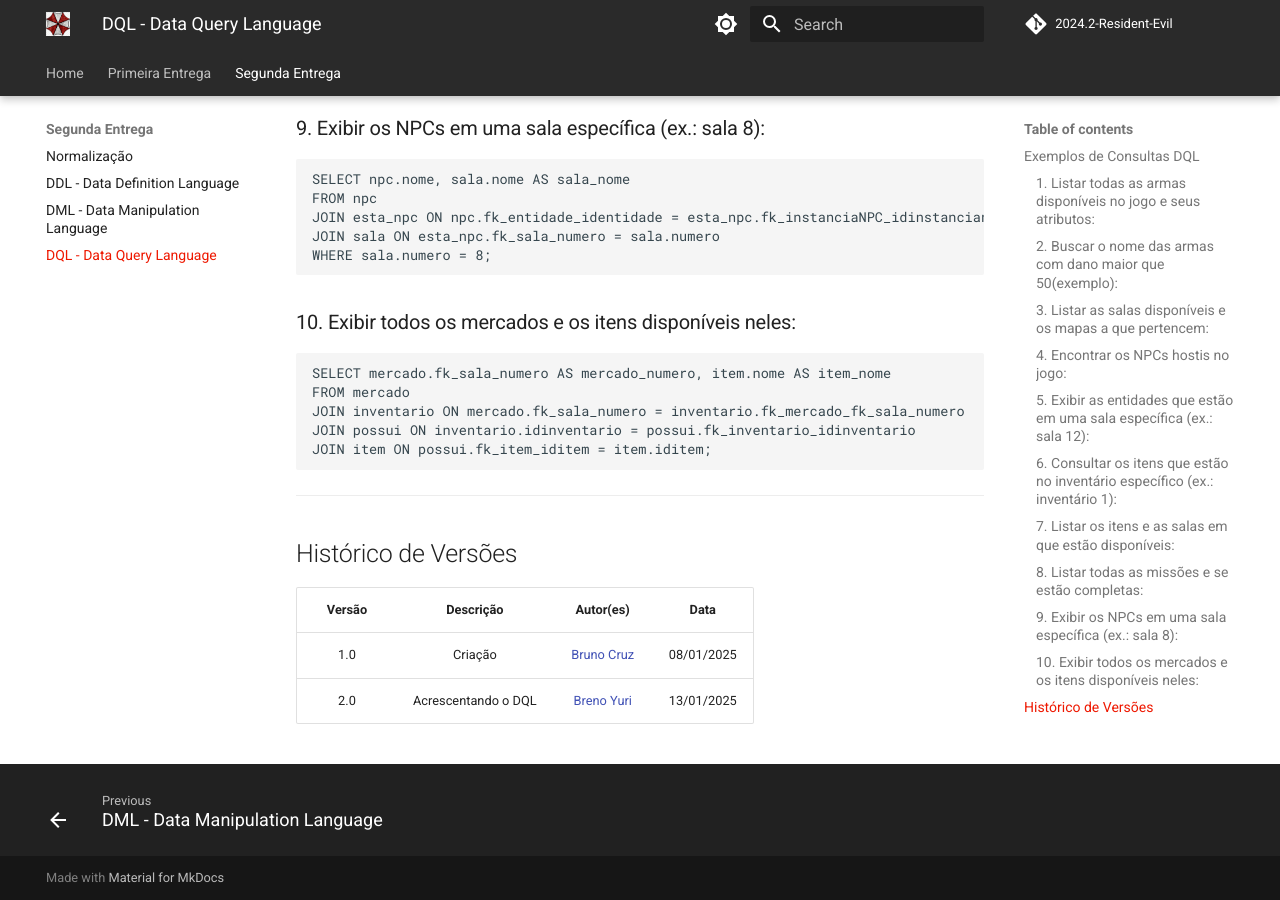
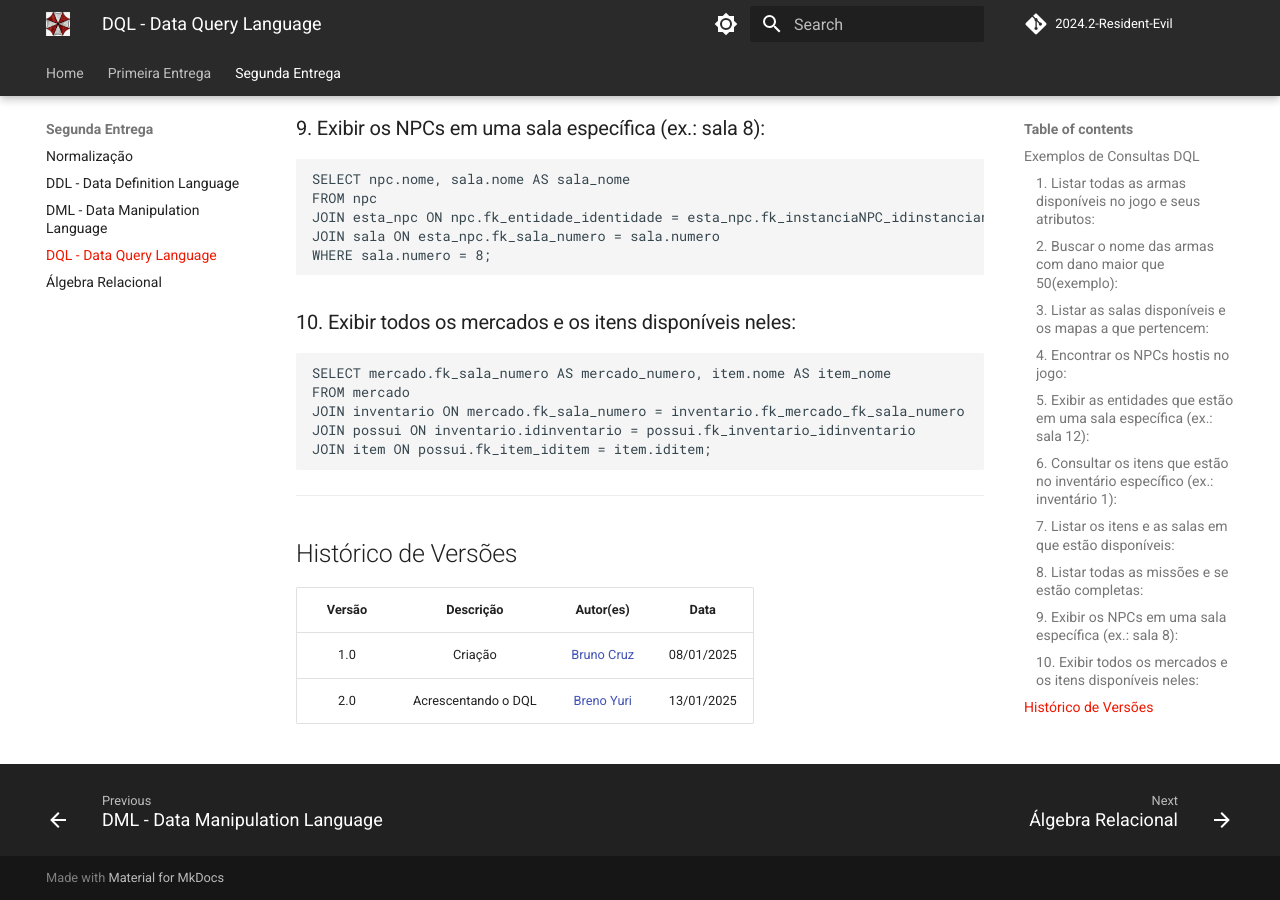
Before and after one commit to SBD1/2024.2-Resident-Evil, an MkDocs documentation site: the page built from docs/entrega2/dql.md, in a window 1280 px wide and 900 px high, scrolled down 1773 px. Built offline with MkDocs 1.6.1 and Material for MkDocs 9.7.7, drawn with Linux system fonts in a browser that asks for light colours; comment, search, counter and statistics services are not loaded.

Commit message:
Update mkdocs.yml

```diff
--- a/mkdocs.yml
+++ b/mkdocs.yml
@@ -15,6 +15,7 @@ nav:
     - "DDL - Data Definition Language": entrega2/ddl.md
     - "DML - Data Manipulation Language": entrega2/dml.md
     - "DQL - Data Query Language": entrega2/dql.md
+    - "Álgebra Relacional": entrega2/algebra-relacional.md
 
 theme:
   name: material
```
